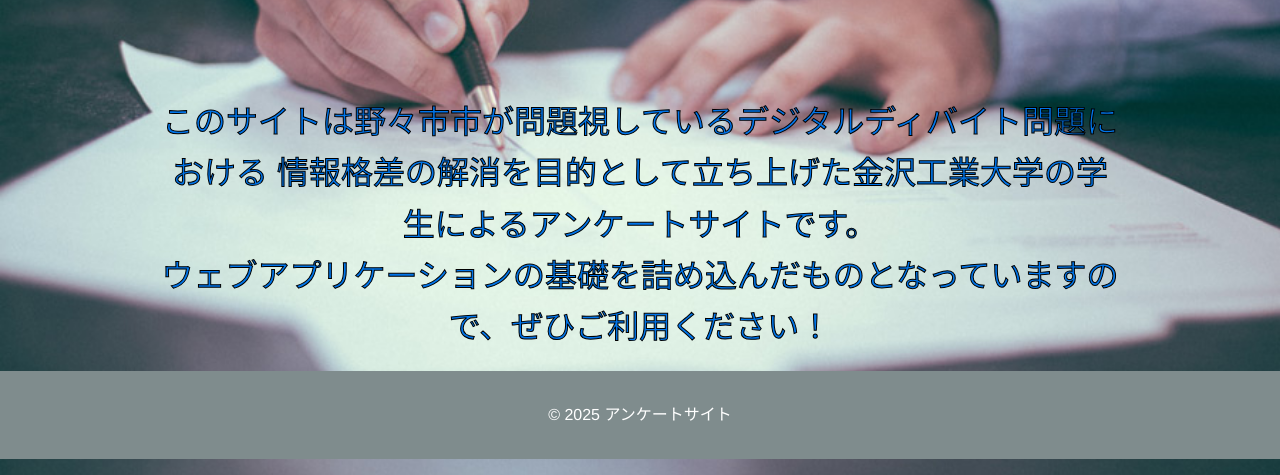
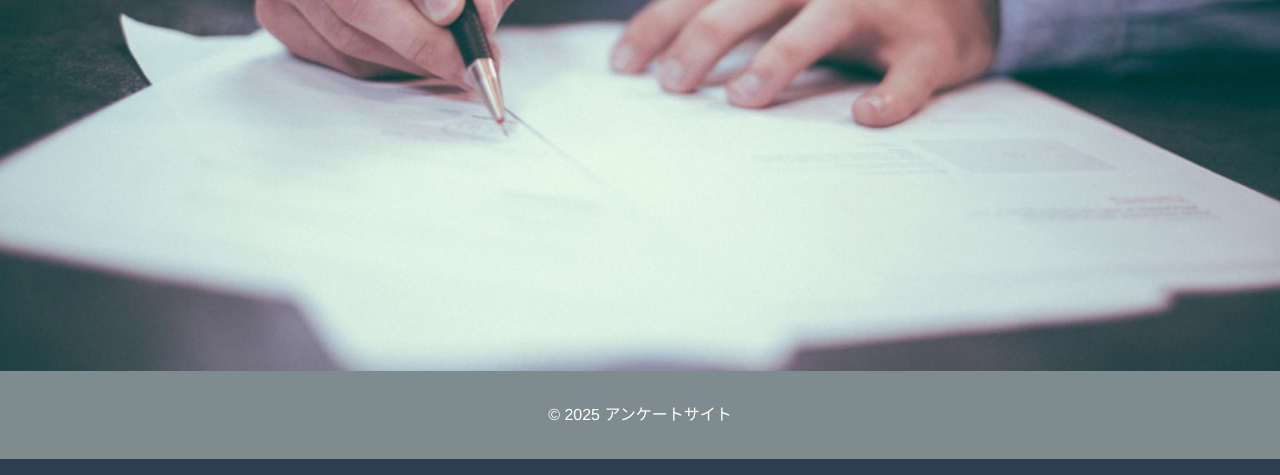
Before and after one commit to hosoryo/PD-K03_v2, a PHP site: page / in a window 1280 px wide. Shown: the part 341-816 px from the top of the page. Run offline with PHP 8.4, Linux system fonts and the light colour scheme; the visitor is signed in with stand-in values (Sample User, id 1).

Commit message:
Update index.php

```diff
--- a/public/index.php
+++ b/public/index.php
@@ -30,15 +30,9 @@ require_login();
                 <!-- 後ほどページにアクセスできるようにする -->
             </ul>
         </nav>
+        <img src="click.png" alt="hukidasi" class="app-bar__badge">
     </header>
 
-    <main class="content">
-        <p class="welcome-text">
-            このサイトは野々市市が問題視しているデジタルディバイト問題における
-            情報格差の解消を目的として立ち上げた金沢工業大学の学生によるアンケートサイトです。<br>
-            ウェブアプリケーションの基礎を詰め込んだものとなっていますので、ぜひご利用ください！
-        </p>
-        </main>
 
     <footer>
         <p>&copy; 2025 アンケートサイト</p>
```
